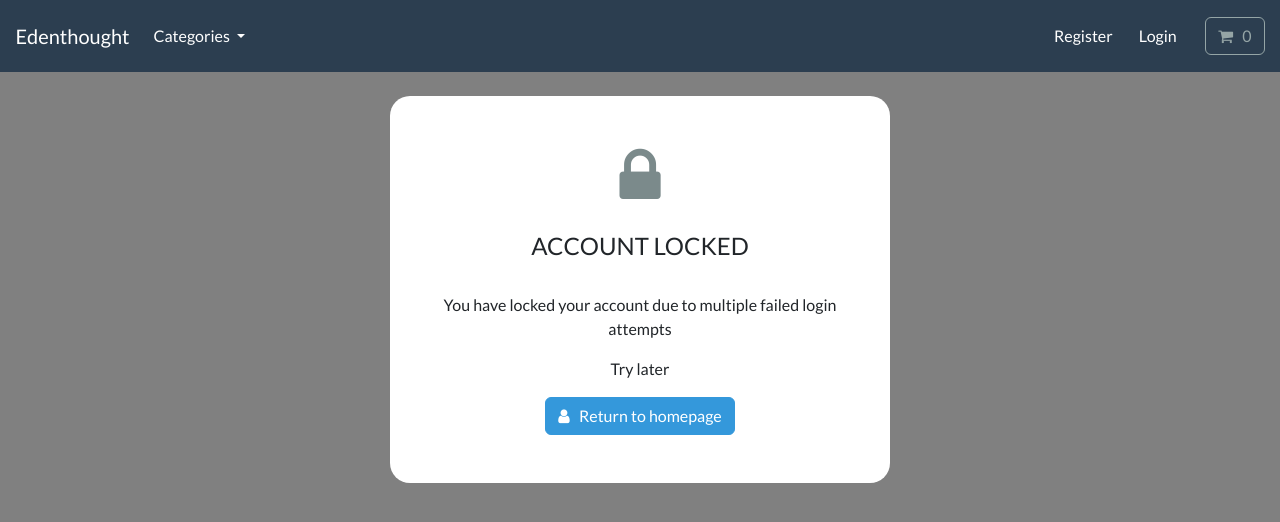
After one commit to KexySerJ90/ecommerce, a Django app: page /account/account-locked in a window 1280 px wide. The commit adds this page. Shown: the top 522 px of the page. Run offline with Django 4.2, Linux system fonts and the light colour scheme; data comes from the database, SQL or seed files in the repository; both versions use the stored data as it was after the commit; some libraries are stand-ins or nearby versions.

Commit message:
finish beta version

```diff
--- /dev/null
+++ b/ecommerce/account/templates/account/account-locked.html
@@ -0,0 +1,33 @@
+{% include 'store/base.html' %}
+{% load static %}
+{% load crispy_forms_tags %}
+{% block content %}
+
+<style>
+        body{
+        background-color:grey;}
+
+
+    </style>
+    <body>
+    <br>
+<div class="container bg-white shadow-md p-5 form-layout">
+    <div class="text-center">
+        <i class="fa fa-lock fa-4x text-dark" aria-hidden="true"></i>
+        <br><br>
+        <h4 class="text-uppercase"> Account locked</h4>
+        <br>
+        <p>You have locked your account due to multiple failed login attempts</p>
+        <p>Try later</p>
+
+        <a class="btn btn-info" type="button"  href="{% url 'store' %}"><i class="fa fa-user" aria-hidden="true"></i> &nbsp; Return to homepage </a>
+
+    </div>
+
+
+
+
+</div>
+
+    </body>
+{% endblock %}
--- a/ecommerce/account/templates/account/dashboard.html
+++ b/ecommerce/account/templates/account/dashboard.html
@@ -44,4 +44,6 @@
         <a class="btn btn-primary navbar-btn text-white" type="button"  href="{% url 'manage-shipping' %}"> Manage shipping </a>
     </div>
     <br>
+    {{ redirect_to_login_immediately }}
+    </body>
 {% endblock %}
--- a/ecommerce/account/templates/account/my-login.html
+++ b/ecommerce/account/templates/account/my-login.html
@@ -15,7 +15,7 @@
     <br>
     <div class="container bg-white shadow-md p-5 form-layout">
 
-        <h3>Login to your account</h3>
+        <h3>Login to your account (Username or email)</h3>
         <hr>
         <br>
         <form method="POST" autocomplete="off">
--- a/ecommerce/account/urls.py
+++ b/ecommerce/account/urls.py
@@ -20,6 +20,7 @@ urlpatterns = [
     path('reset_password_complete', auth_views.PasswordResetCompleteView.as_view(template_name="account/password/password-reset-complete.html"), name='password_reset_complete'),
 
     path('manage-shipping', views.manage_shipping, name='manage-shipping'),
-    path('track-orders', views.track_orders, name='track-orders')
+    path('track-orders', views.track_orders, name='track-orders'),
+    path('account-locked', views.account_locked, name='account-locked'),
 
 ]
--- a/ecommerce/account/views.py
+++ b/ecommerce/account/views.py
@@ -145,3 +145,7 @@ def track_orders(request):
         return render(request, 'account/track-orders.html', context=context)
     except:
         return render(request, 'account/track-orders.html')
+
+
+def account_locked(request):
+    return render(request, 'account/account-locked.html')
--- a/ecommerce/store/templates/store/base.html
+++ b/ecommerce/store/templates/store/base.html
@@ -175,9 +175,6 @@
 
 
 
-
-
-
         {% endblock %}
 
 
```
Also changed, not shown: ecommerce/account/authentication.py (added, +21 -0 lines), ecommerce/account/forms.py (+4 -4 lines), ecommerce/ecommerce/settings.py (+34 -2 lines), ecommerce/requirements.txt (+13 -0 lines), ecommerce/db.sqlite3, 1 other file.
